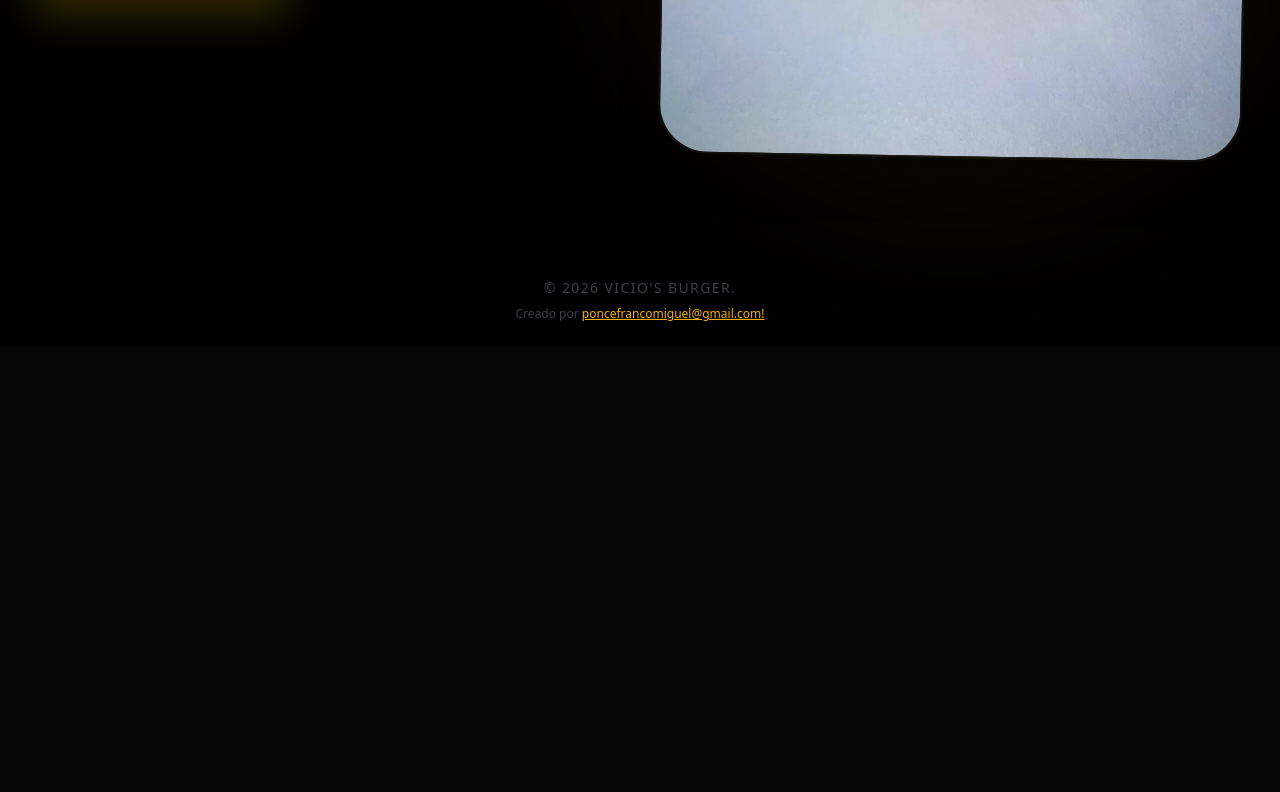
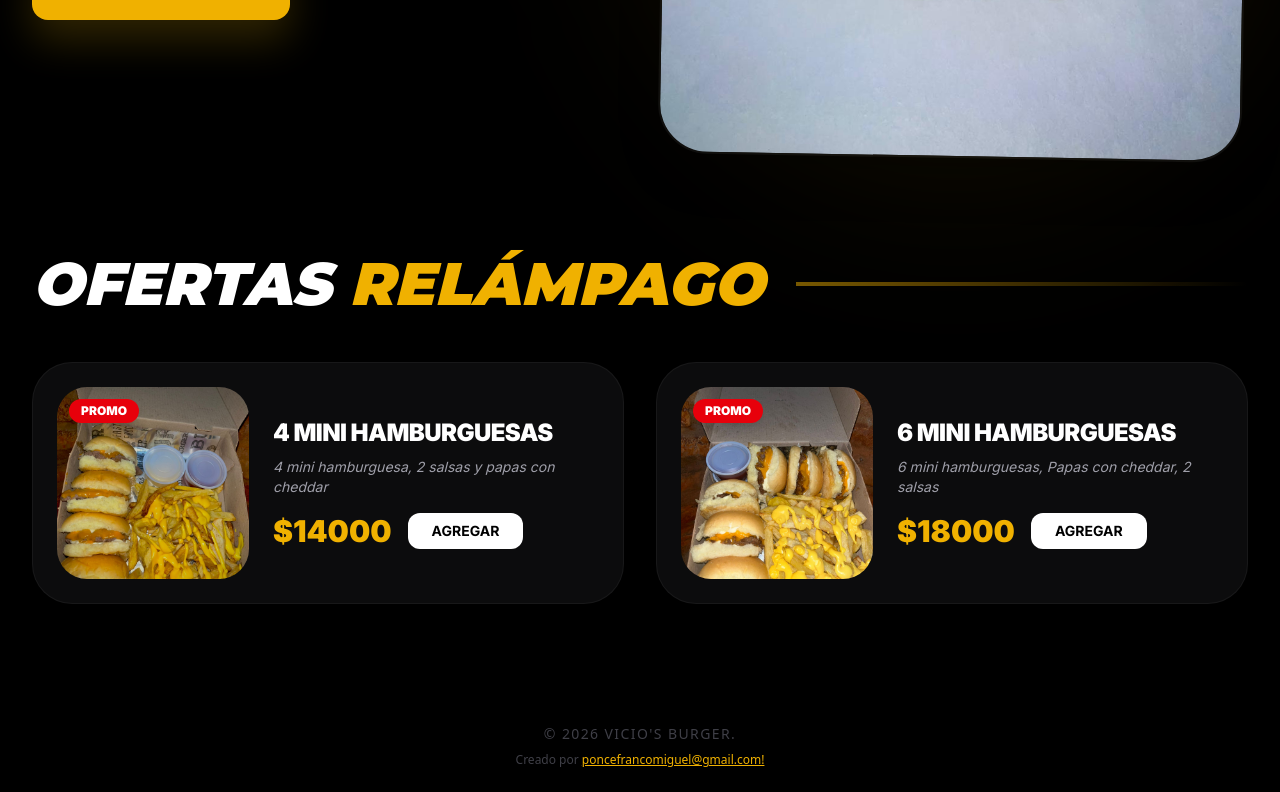
Before and after one commit to Frannkode/ReactVicios, a React (Vite) app: page / in a window 1280 px wide. Shown: the part 763-1555 px from the top of the page. Before the commit the page ends 1109 px from the top, so only its background shows below. Built offline with nearby package versions, Linux system fonts and the light colour scheme.

Commit message:
feat: add promo section and offer badges to home screen

```diff
--- a/src/App.jsx
+++ b/src/App.jsx
@@ -297,6 +297,9 @@ export default function App() {
           <div className="min-h-[70vh] flex flex-col items-center justify-center py-12">
             <div className="grid md:grid-cols-2 gap-12 items-center w-full">
               <div className="text-center md:text-left">
+                <div className="inline-block bg-red-600 text-white px-4 py-1 rounded-full text-sm font-black mb-4 animate-pulse uppercase tracking-widest">
+                  🔥 ¡NUEVAS PROMOS!
+                </div>
                 <h1 className="text-6xl md:text-8xl lg:text-9xl font-black leading-none mb-6 drop-shadow-[0_10px_20px_rgba(234,179,8,0.4)] uppercase italic font-['Montserrat',_sans-serif]">
                   Sabor <br /> <span className="text-yellow-500 tracking-tight">Extremo</span>
                 </h1>
@@ -320,6 +323,43 @@ export default function App() {
                   className="relative z-10 w-full rounded-[50px] shadow-2xl border-2 border-white/5 rotate-1 hover:rotate-0 transition-transform duration-500"
                   alt="Mega Burger"
                 />
+              </div>
+            </div>
+
+            {/* PROMO SECTION */}
+            <div className="mt-24 w-full">
+              <div className="flex flex-col md:flex-row items-center justify-between mb-12 gap-4">
+                <h2 className="text-4xl md:text-6xl font-black uppercase italic font-['Montserrat',_sans-serif]">
+                  OFERTAS <span className="text-yellow-500">RELÁMPAGO</span>
+                </h2>
+                <div className="h-1 flex-1 bg-gradient-to-r from-yellow-500/50 to-transparent ml-4 hidden md:block"></div>
+              </div>
+
+              <div className="grid md:grid-cols-2 gap-8">
+                {PRODUCTOS.filter(p => p.categoria === 'Combos').map(prod => (
+                  <div key={prod.id} className="group relative bg-zinc-900/50 rounded-[40px] p-6 border border-white/5 hover:border-yellow-500/30 transition-all duration-500 flex flex-col sm:flex-row gap-6 items-center overflow-hidden">
+                    <div className="absolute inset-0 bg-yellow-500/5 opacity-0 group-hover:opacity-100 transition-opacity" />
+
+                    <div className="relative w-full sm:w-48 h-48 rounded-[30px] overflow-hidden flex-none">
+                      <img src={prod.imagen} className="w-full h-full object-cover group-hover:scale-110 transition-transform duration-700" alt={prod.nombre} />
+                      <div className="absolute top-3 left-3 bg-red-600 text-white px-3 py-1 rounded-full text-xs font-black shadow-lg">PROMO</div>
+                    </div>
+
+                    <div className="flex-1 text-center sm:text-left relative z-10">
+                      <h3 className="text-2xl font-black mb-2 uppercase tracking-tight">{prod.nombre}</h3>
+                      <p className="text-zinc-400 text-sm mb-4 line-clamp-2 italic">{prod.descripcion}</p>
+                      <div className="flex items-center justify-center sm:justify-start gap-4">
+                        <span className="text-3xl font-black text-yellow-500">${prod.precio}</span>
+                        <button
+                          onClick={() => agregarAlCarrito(prod)}
+                          className="bg-white text-black px-6 py-2 rounded-xl font-bold hover:bg-yellow-500 transition-colors active:scale-95 text-sm"
+                        >
+                          AGREGAR
+                        </button>
+                      </div>
+                    </div>
+                  </div>
+                ))}
               </div>
             </div>
           </div>
```
